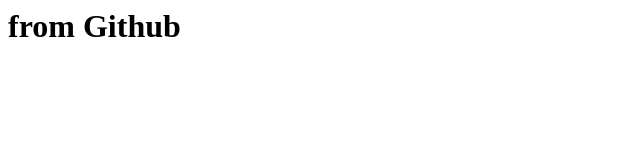
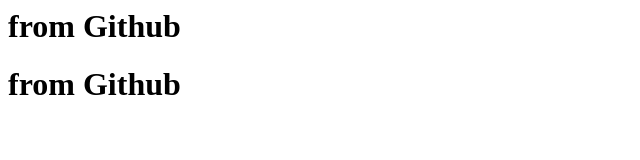
Before and after one commit to sndeep12/Collin, a plain HTML site: page index.html in a window 1280 px wide. Shown: the whole page, without its empty margins (0-640 px from the left). Drawn offline with Linux system fonts and the light colour scheme.

Commit message:
Update index.html

```diff
--- a/index.html
+++ b/index.html
@@ -1 +1,3 @@
 <h1>from Github</h1>
+
+<h1>from Github</h1>
```
